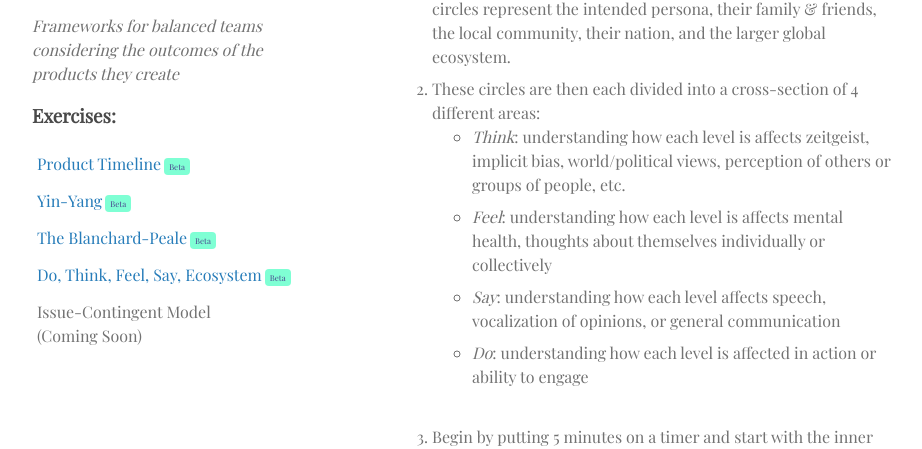
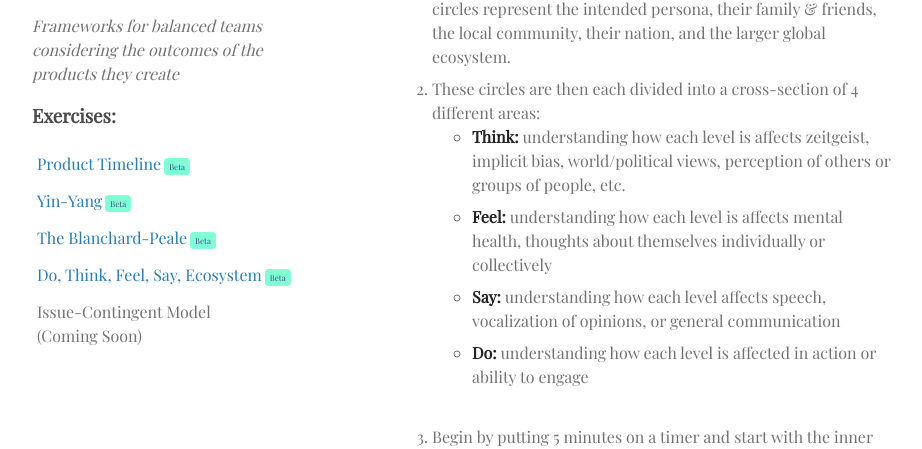
Before and after one commit to MKDale/ethics-frameworks, a Jekyll site: the page built from dtfs-ecosystem.md, in a window 1280 px wide and 900 px high, scrolled down 708 px. Shown: the part 134-583 px from the top of the window, without its empty margins (178-1100 px from the left). Built offline with Jekyll 4.4.1, drawn with Linux system fonts in a browser that asks for light colours; our own code applies the rules of GitHub Pages for plain Markdown files.

Commit message:
adding bold instead of italic in nested list

```diff
--- a/dtfs-ecosystem.md
+++ b/dtfs-ecosystem.md
@@ -18,10 +18,10 @@ Either before or after product has been built and released to users to help a te
 
 1. View image provided above. Placed on a whiteboard, draw four concentric, circles expanding outward like a target. These circles represent the intended persona, their family & friends, the local community, their nation, and the larger global ecosystem.
 2. These circles are then each divided into a cross-section of 4 different areas:
-    * _Think_: understanding how each level is affects zeitgeist, implicit bias, world/political views, perception of others or groups of people, etc.
-    * _Feel_: understanding how each level is affects mental health, thoughts about themselves individually or collectively
-    * _Say_: understanding how each level affects speech, vocalization of opinions, or general communication
-    * _Do_: understanding how each level is affected in action or ability to engage
+    * **Think:** understanding how each level is affects zeitgeist, implicit bias, world/political views, perception of others or groups of people, etc.
+    * **Feel:** understanding how each level is affects mental health, thoughts about themselves individually or collectively
+    * **Say:** understanding how each level affects speech, vocalization of opinions, or general communication
+    * **Do:** understanding how each level is affected in action or ability to engage
 3. Begin by putting 5 minutes on a timer and start with the inner most circle. Ask the group, "How will our product affect an individual user?" Have the team silently write one idea per Post-It note, making sure to cover all four quadrants of how this would affect what the individual does, how the individual might think, how they might feel, and what they might say given the definitions above.
 4. At the end of the 5 minutes, facilitate a structured discussion of the layer before moving on, asking individual volunteers in the group to share what they wrote in each of the four cross-sections, with the rest of the team. Allow their statements to generate productive discussion with the rest of the team for up to 10 minutes before moving on.
 5. As one layer of the exercise is completed move on to the next outward layer, facilitating each section in the same way.
```
